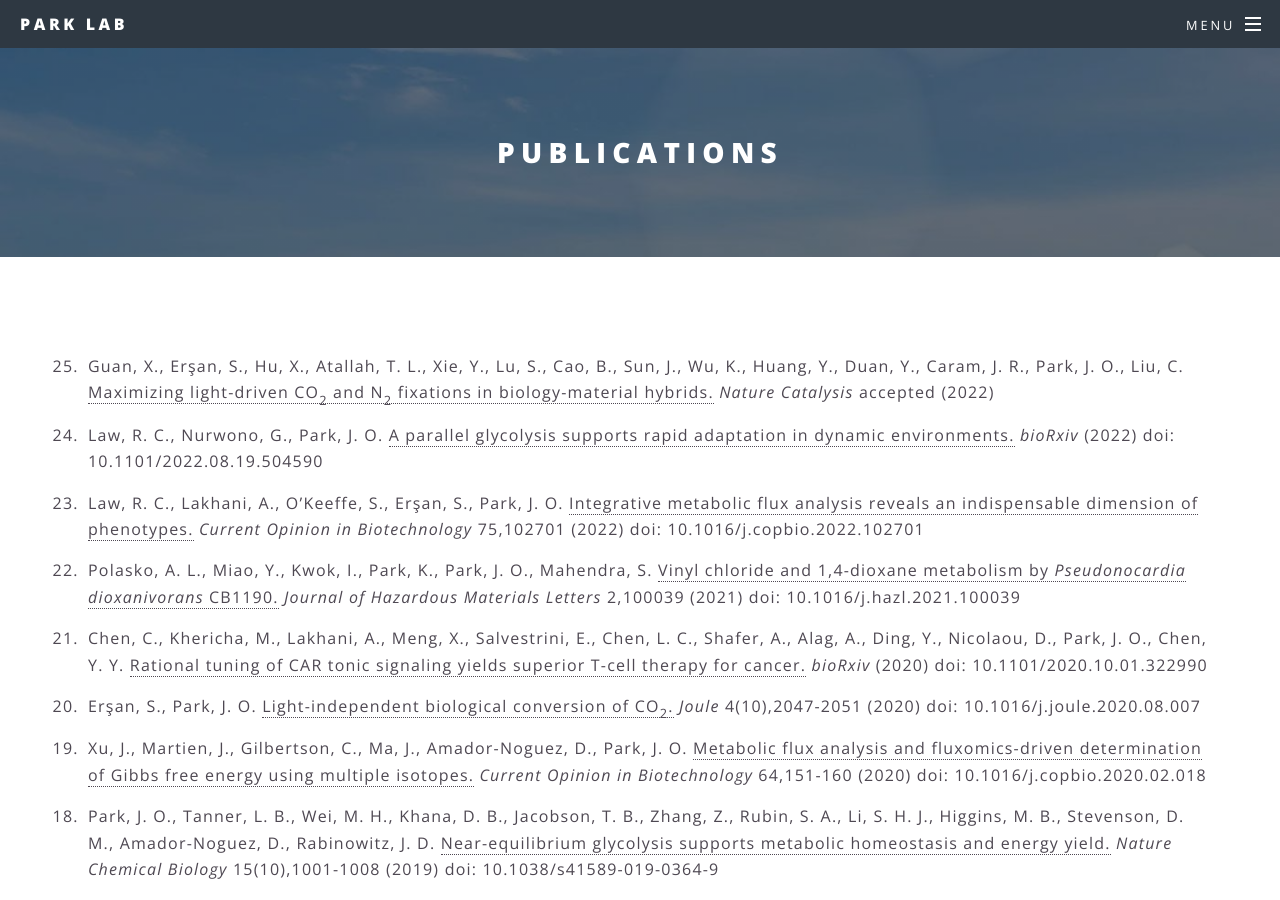
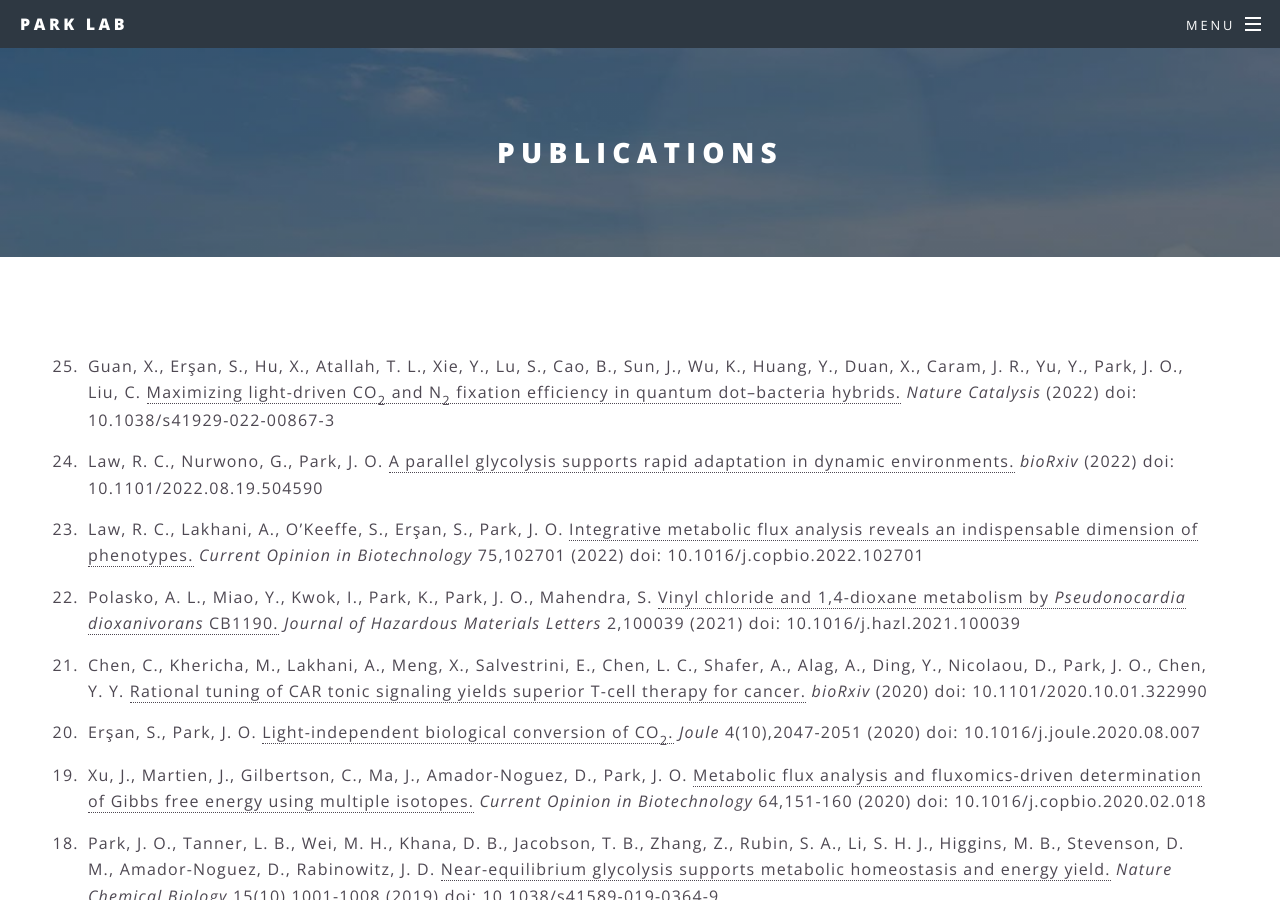
Before and after one commit to jopark/jopark.github.io, a Jekyll site: the page built from publications.html, in a window 1280 px wide and 900 px high. Built offline with Jekyll 4.4.1, drawn with Linux system fonts in a browser that asks for light colours.

Commit message:
Update publications.html

```diff
--- a/publications.html
+++ b/publications.html
@@ -4,8 +4,8 @@ title: Publications
 ---
 
 <ol reversed class="ul2">
-<li>Guan, X., Erşan, S., Hu, X., Atallah, T. L., Xie, Y., Lu, S., Cao, B., Sun, J., Wu, K., Huang, Y., Duan, Y., Caram, J. R., Park, J. O., Liu, C.  <a href="">Maximizing light-driven CO<sub>2</sub> and N<sub>2</sub> fixations in biology-material hybrids.</a> <i>Nature Catalysis</i> accepted (2022)</li>
-<li>Law, R. C., Nurwono, G., Park, J. O.  <a href="https://www.biorxiv.org/content/10.1101/2022.08.19.504590.abstract">A parallel glycolysis supports rapid adaptation in dynamic environments.</a> <i>bioRxiv</i> (2022) doi: 10.1101/2022.08.19.504590</li>
+<li>Guan, X., Erşan, S., Hu, X., Atallah, T. L., Xie, Y., Lu, S., Cao, B., Sun, J., Wu, K., Huang, Y., Duan, X., Caram, J. R., Yu, Y., Park, J. O., Liu, C.  <a href="https://doi.org/10.1038/s41929-022-00867-3">Maximizing light-driven CO<sub>2</sub> and N<sub>2</sub> fixation efficiency in quantum dot–bacteria hybrids.</a> <i>Nature Catalysis</i> (2022) doi: 10.1038/s41929-022-00867-3</li>
+<li>Law, R. C., Nurwono, G., Park, J. O.  <a href="https://doi.org/10.1101/2022.08.19.504590">A parallel glycolysis supports rapid adaptation in dynamic environments.</a> <i>bioRxiv</i> (2022) doi: 10.1101/2022.08.19.504590</li>
 <li>Law, R. C., Lakhani, A., O’Keeffe, S., Erşan, S., Park, J. O.  <a href="https://www.sciencedirect.com/science/article/pii/S0958166922000283">Integrative metabolic flux analysis reveals an indispensable dimension of phenotypes.</a> <i>Current Opinion in Biotechnology</i> 75,102701 (2022) doi: 10.1016/j.copbio.2022.102701</li>
 <li>Polasko, A. L., Miao, Y., Kwok, I., Park, K., Park, J. O., Mahendra, S.  <a href="https://www.sciencedirect.com/science/article/pii/S2666911021000277?via%3Dihub#!">Vinyl chloride and 1,4-dioxane metabolism by <i>Pseudonocardia dioxanivorans</i> CB1190.</a> <i>Journal of Hazardous Materials Letters</i> 2,100039 (2021) doi: 10.1016/j.hazl.2021.100039</li>
 <li>Chen, C., Khericha, M., Lakhani, A., Meng, X., Salvestrini, E., Chen, L. C., Shafer, A., Alag, A., Ding, Y., Nicolaou, D., Park, J. O., Chen, Y. Y.  <a href="https://www.biorxiv.org/content/10.1101/2020.10.01.322990.abstract">Rational tuning of CAR tonic signaling yields superior T-cell therapy for cancer.</a> <i>bioRxiv</i> (2020) doi: 10.1101/2020.10.01.322990</li>
```
